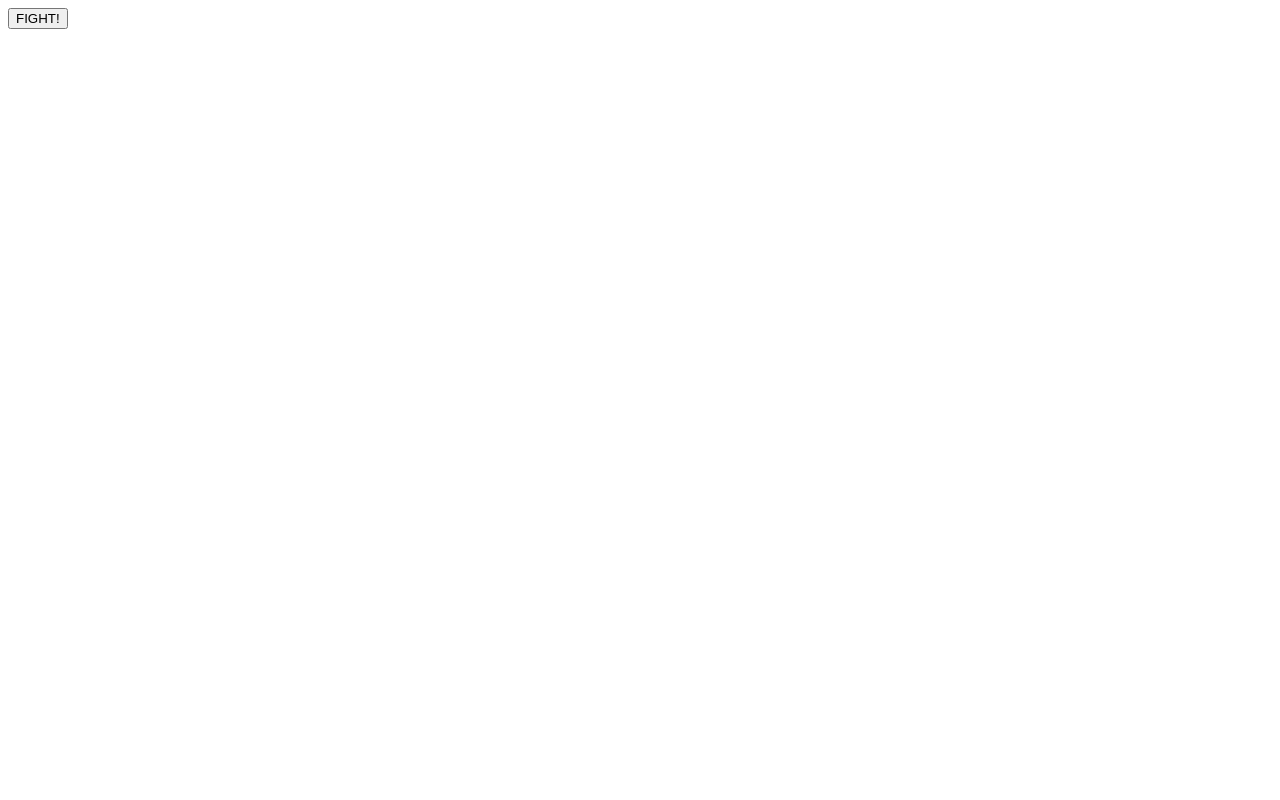
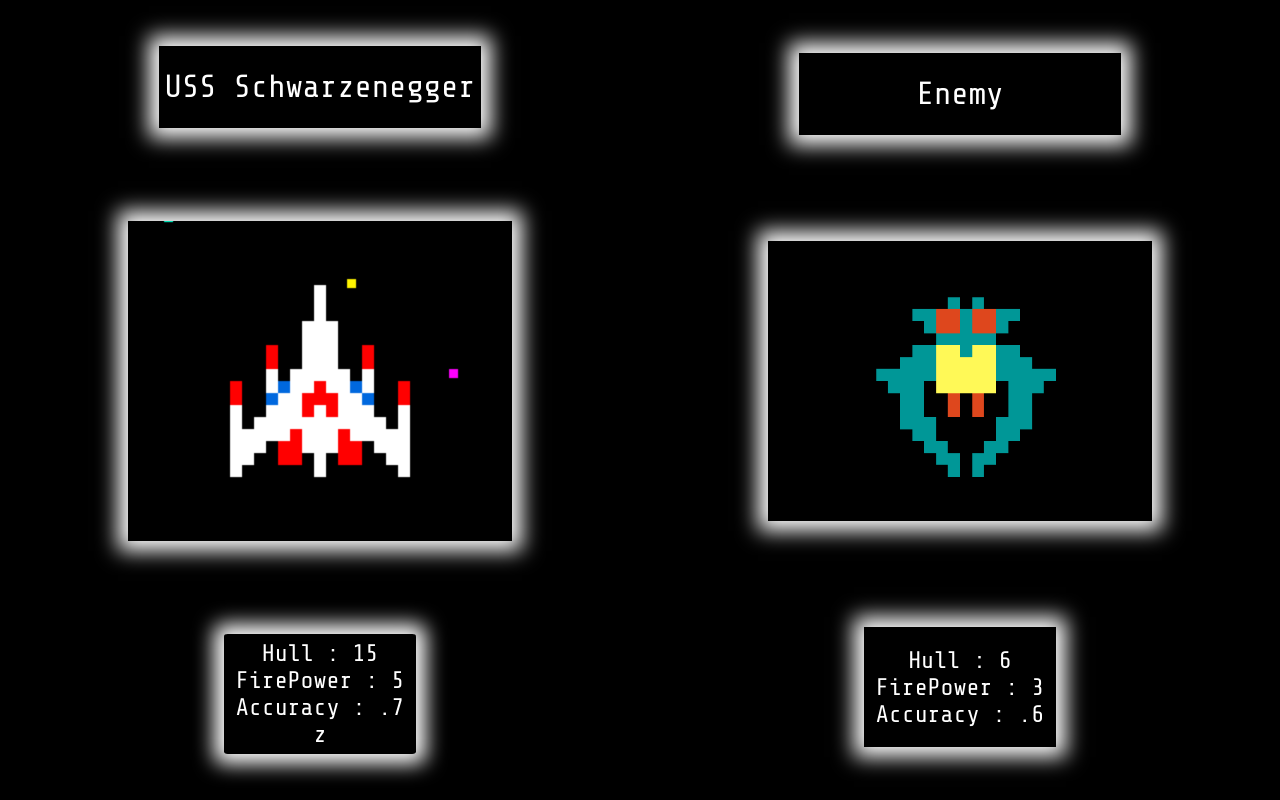
Before and after one commit to tamara-703/Save-the-Universe-MiniProject, a plain HTML site: page index.html in a window 1280 px wide. Drawn offline with nearby package versions, Linux system fonts and the light colour scheme.

Commit message:
added starter code files

```diff
--- a/index.html
+++ b/index.html
@@ -4,10 +4,46 @@
     <meta charset="UTF-8">
     <meta http-equiv="X-UA-Compatible" content="IE=edge">
     <meta name="viewport" content="width=device-width, initial-scale=1.0">
-    <script defer src="main.js"></script>
     <title>Document</title>
+    <link rel="stylesheet" href="style.css">
+    <link rel="preconnect" href="https://fonts.googleapis.com">
+<link rel="preconnect" href="https://fonts.gstatic.com" crossorigin>
+<link href="https://fonts.googleapis.com/css2?family=Share+Tech+Mono&display=swap" rel="stylesheet">
 </head>
 <body>
-    <button>FIGHT!</button>
+    <div class="bodyContainer">
+
+        <div class="mainCharacterView left" >
+                <div class="nameBox">USS Schwarzenegger</div>
+                <div class="playerImage"></div>
+                <div class="playerStats">
+
+                Hull : 15 <br>
+                FirePower : 5 <br>
+                Accuracy : .7 <br>
+
+z
+
+                </div>
+
+        </div>
+
+
+        <div class="mainCharacterView right">
+
+            <div class="nameBox">Enemy</div>
+            <div class="enemyImage"></div>
+                <div class="enemyStats">
+                    Hull : 6 <br>
+                    FirePower : 3 <br>
+                    Accuracy : .6 <br>
+
+
+                </div>
+
+        </div>
+
+
+    <script src="app.js"></script>
 </body>
 </html>
--- a/main.js
+++ b/main.js
@@ -13,8 +13,38 @@ class AlienShip {
     constructor()
     {
         this.hull = Math.floor(Math.random() * (6 - 3)) + 3;
+        this.firePower = Math.floor(Math.random() * (4 - 2)) + 2;
+        this.accuracy = Math.floor(Math.random() * (0.8 - 0.6)) + 0.6;
+    }
+
+    //getters
+    getHull()
+    {
+        return this.hull;
+    }
+
+    getFirepower()
+    {
+        return this.firePower;
+    }
+
+    getAccuracy()
+    {
+        return this.accuracy;
     }
 }
 
-let test = new AlienShip();
-console.log(test.hull);
+class AlienShipFactory extends AlienShip{
+    constructor()
+    {
+        super();
+    }
+
+    generateAlienShip()
+    {
+        let alienShip = new AlienShip();
+    }
+}
+
+let test = new AlienShipFactory();
+console.log()
--- /dev/null
+++ b/style.css
@@ -0,0 +1,97 @@
+.bodyContainer{
+    display: flex;
+
+    justify-content: space-between;
+    height: 100vh;
+    width: 100vw;
+    margin: 0 auto;
+    font-family: 'Share Tech Mono', monospace;
+    background-size: 100%;
+    background-color: black;
+    color: white;
+}
+*{
+    margin: 0;
+    padding: 0;
+}
+
+.mainCharacterView{
+
+width: 50%;
+display: flex;
+flex-direction: column;
+justify-content: space-around;
+align-items: center;
+}
+.left{
+
+}
+.right{
+
+}
+
+.nameBox{
+    border: 1px solid black;
+    width: 25vw;
+    height: 10vh;
+    text-align: center;
+    display: flex;
+    justify-content: center;
+    align-items: center;
+    font-size: 2em;
+    box-shadow: 0px 0px 20px 10px white;
+
+}
+.playerImage{
+    border: 1px solidblack;
+    width: 30vw;
+    height: 40vh;
+    background-image: url("/images/space_hero.gif");
+    background-size: cover ;
+    background-position: center;
+    background-repeat: no-repeat;
+    box-shadow: 0px 0px 20px 10px white;
+
+
+
+}
+.playerStats{
+    display: flex;
+    justify-content: center;
+    align-items: center;
+    border: 1px solidblack;
+    width: 15vw;
+    height: 15vh;
+    text-align: center;
+    font-size: 1.5em;
+    box-shadow: 0px 0px 20px 10px white;
+    border-radius: 2%;
+
+
+}
+.enemyImage{
+    border: 1px solidblack;
+    width: 30vw;
+    height: 35vh;
+    background-image: url("/images/enemy.gif");
+    background-size: cover ;
+    background-position: center;
+    background-repeat: no-repeat;
+    box-shadow: 0px 0px 20px 10px white;
+
+
+
+}
+.enemyStats{
+    display: flex;
+    justify-content: center;
+    align-items: center;
+    border: 1px solidblack;
+    width: 15vw;
+    height: 15vh;
+    text-align: center;
+    font-family: 'Share Tech Mono', monospace;
+    font-size: 1.5em;
+    box-shadow: 0px 0px 20px 10px white;
+
+}
```
Also changed, not shown: images/enemy.gif (added), images/slide12.png (added), images/slide3.png (added), images/slide4.png (added), images/slide5.png (added), images/space_hero.gif (added), 2 other files.
